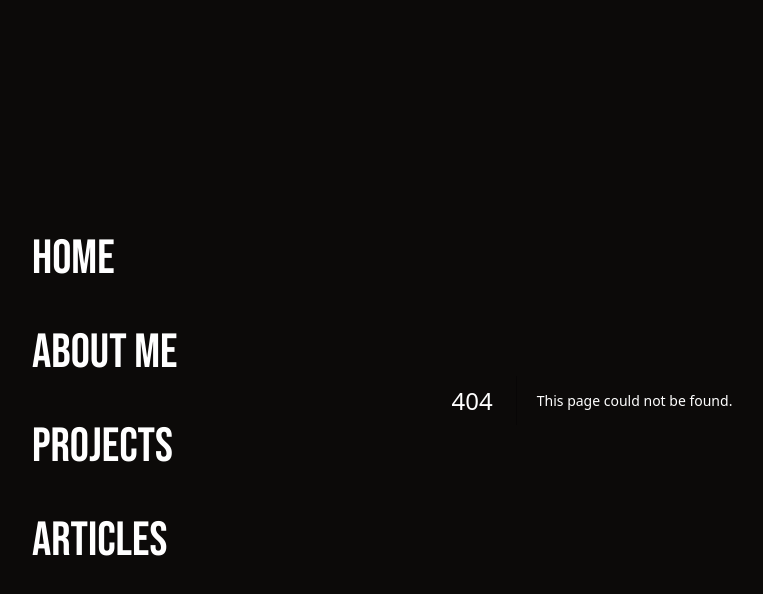
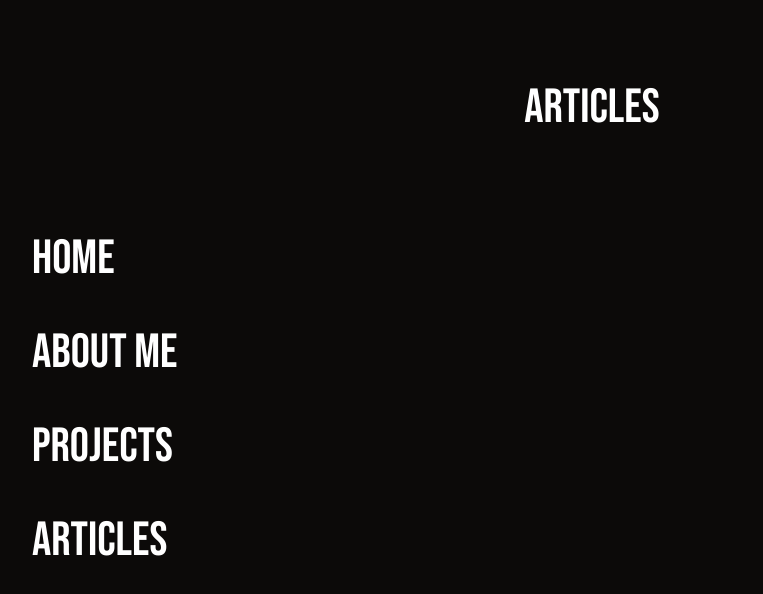
Before and after one commit to Bemajster/bemajster-website, a Next.js app: page /articles in a window 1280 px wide. Before the commit this address had no page. Shown: the top 594 px of the page, without its empty margins (48-811 px from the left). Built offline with nearby package versions, Linux system fonts and the light colour scheme.

Commit message:
articles route

```diff
--- a/components/Navbar.tsx
+++ b/components/Navbar.tsx
@@ -16,7 +16,9 @@ export default function Navbar() {
             <div className="hover-underline cursor-pointer">About me</div>
           </Link>
           <div className="hover-underline cursor-pointer">Projects</div>
-          <div className="hover-underline cursor-pointer">Articles</div>
+          <Link href="/articles">
+            <div className="hover-underline cursor-pointer">Articles</div>
+          </Link>
         </div>
       </span>
     </div>
--- a/package.json
+++ b/package.json
@@ -24,6 +24,8 @@
     "react": "18.2.0",
     "react-dom": "18.2.0",
     "react-i18next": "^12.2.2",
+    "remark": "^14.0.2",
+    "remark-html": "^15.0.2",
     "tailwindcss": "3.3.2",
     "typescript": "5.0.4"
   }
--- /dev/null
+++ b/pages/articles/index.tsx
@@ -0,0 +1,23 @@
+import Head from "next/head"
+import { BN } from "@/global/fonts"
+import { motion as m } from "framer-motion"
+
+export default function Articles() {
+  return (
+    <div>
+      <Head>
+        <title>Bemajster - Articles</title>
+      </Head>
+      <m.div
+        initial={{ opacity: 0 }}
+        animate={{ opacity: 1 }}
+        className="w-full h-full flex flex-col text-center p-5 pt-20"
+      >
+        <h1 className="text-5xl">
+          <span className={BN.className}>Articles</span>
+        </h1>
+        <div className="text-start p-5"></div>
+      </m.div>
+    </div>
+  )
+}
```
Also changed, not shown: pages/articles/[id].tsx (added), 1 other file (tests, documents, lock files or other folders).
